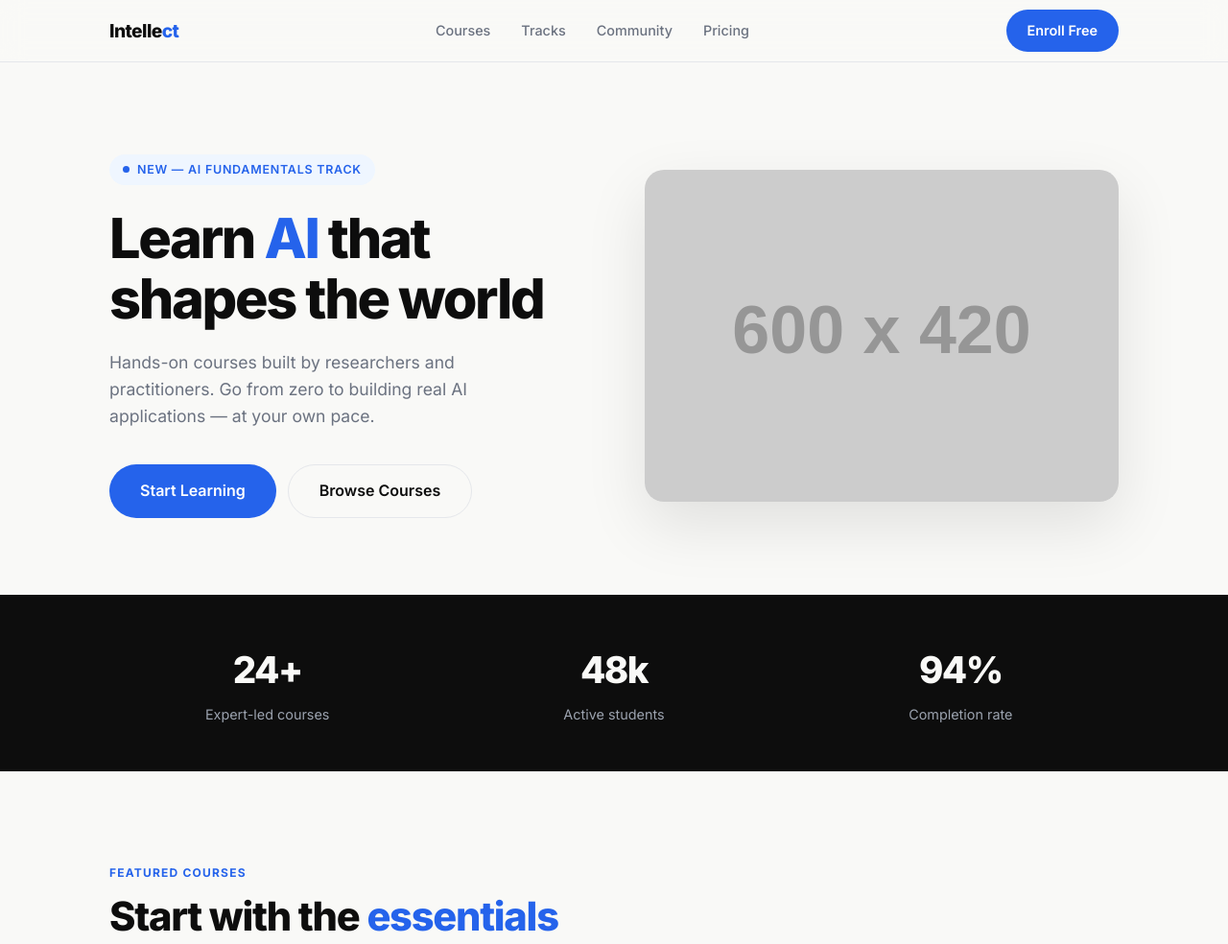
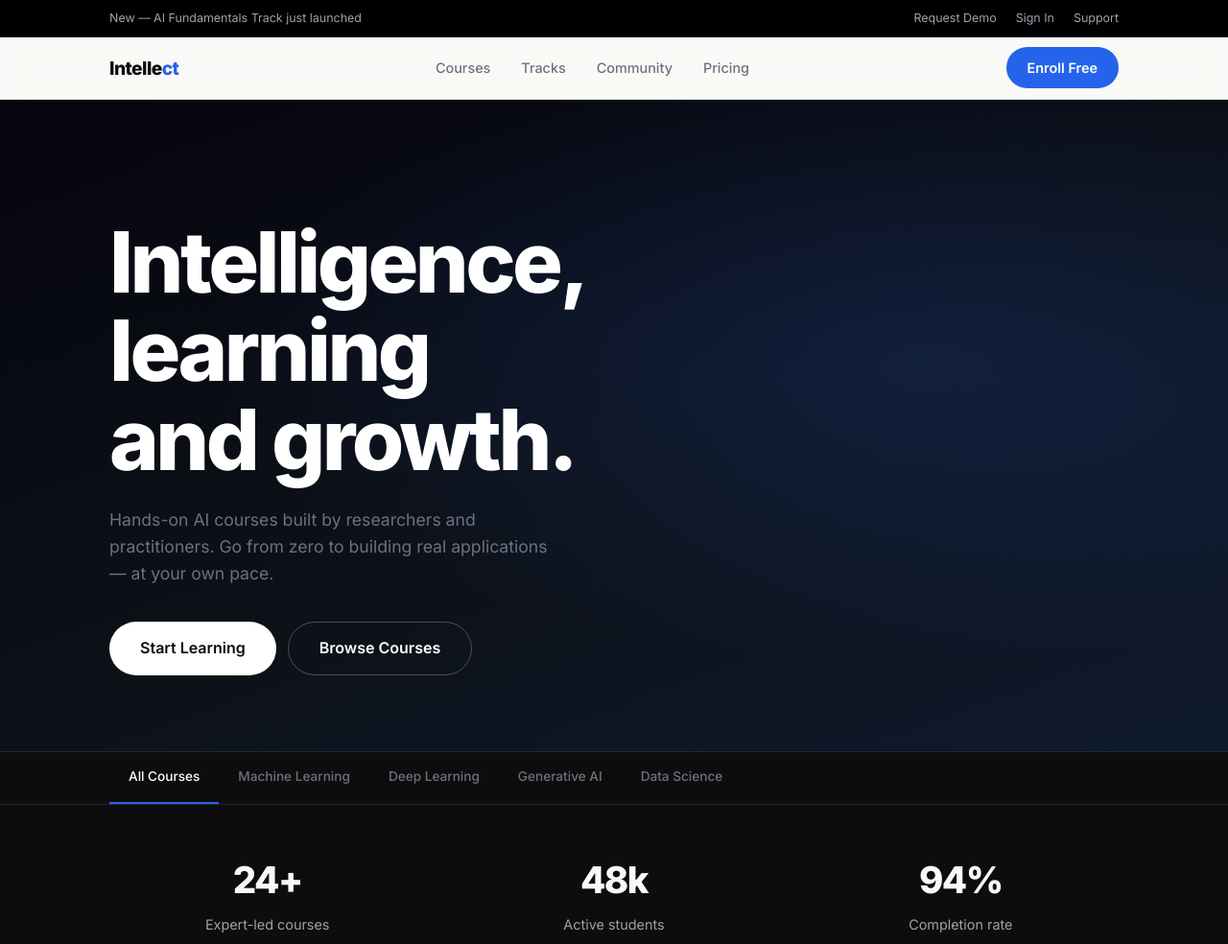
Before and after one commit to wsw112012-del/claude-code-demo, a plain HTML site: page index.html in a window 1280 px wide. Shown: the top 984 px of the page at 96% size. Drawn offline with Linux system fonts and the light colour scheme; placeholder pictures from the web are drawn by us.

Commit message:
Redesign hero to Bloomberg-style: full-width dark banner, top bar, secondary nav

```diff
--- a/index.html
+++ b/index.html
@@ -10,6 +10,18 @@
   <link rel="stylesheet" href="style.css" />
 </head>
 <body>
+
+  <!-- TOP BAR -->
+  <div class="topbar">
+    <div class="topbar-inner">
+      <span>New — AI Fundamentals Track just launched</span>
+      <div class="topbar-links">
+        <a href="#">Request Demo</a>
+        <a href="#">Sign In</a>
+        <a href="#">Support</a>
+      </div>
+    </div>
+  </div>
 
   <!-- NAV -->
   <nav>
@@ -25,23 +37,28 @@
     </div>
   </nav>
 
-  <!-- HERO -->
-  <section>
-    <div class="hero">
-      <div class="hero-content">
-        <div class="hero-tag">New — AI Fundamentals Track</div>
-        <h1>Learn <em>AI</em> that shapes the world</h1>
-        <p>Hands-on courses built by researchers and practitioners. Go from zero to building real AI applications — at your own pace.</p>
-        <div class="hero-ctas">
-          <a href="#" class="btn btn-primary btn-lg">Start Learning</a>
-          <a href="#" class="btn btn-outline btn-lg">Browse Courses</a>
-        </div>
-      </div>
-      <div class="hero-image">
-        <img src="https://placehold.co/600x420/e0e7ff/2563eb?text=AI+Learning" alt="AI learning interface" />
+  <!-- HERO BANNER -->
+  <div class="hero-banner">
+    <div class="hero-content">
+      <h1>Intelligence,<br>learning<br>and growth.</h1>
+      <p>Hands-on AI courses built by researchers and practitioners. Go from zero to building real applications — at your own pace.</p>
+      <div class="hero-ctas">
+        <a href="#" class="btn btn-white btn-lg">Start Learning</a>
+        <a href="#" class="btn btn-ghost btn-lg">Browse Courses</a>
       </div>
     </div>
-  </section>
+  </div>
+
+  <!-- SECONDARY NAV -->
+  <div class="subnav">
+    <div class="subnav-inner">
+      <a href="#" class="subnav-link active">All Courses</a>
+      <a href="#" class="subnav-link">Machine Learning</a>
+      <a href="#" class="subnav-link">Deep Learning</a>
+      <a href="#" class="subnav-link">Generative AI</a>
+      <a href="#" class="subnav-link">Data Science</a>
+    </div>
+  </div>
 
   <!-- STATS -->
   <div class="stats">
--- a/style.css
+++ b/style.css
@@ -92,60 +92,111 @@ nav {
 }
 .btn-white:hover { background: #f0f0ee; }
 
-/* ── HERO ── */
-.hero {
+/* ── TOP BAR ── */
+.topbar {
+  background: #000;
+  color: #9ca3af;
+  font-size: 0.78rem;
+  border-bottom: 1px solid #1f1f1f;
+}
+.topbar-inner {
   max-width: var(--max);
   margin: 0 auto;
-  padding: 96px 24px 80px;
-  display: grid;
-  grid-template-columns: 1fr 1fr;
-  gap: 64px;
+  padding: 9px 24px;
+  display: flex;
   align-items: center;
+  justify-content: space-between;
 }
-.hero-tag {
-  display: inline-flex;
-  align-items: center;
-  gap: 8px;
-  background: #eff6ff;
-  color: var(--accent);
-  font-size: 0.78rem;
-  font-weight: 600;
-  letter-spacing: 0.06em;
-  text-transform: uppercase;
-  padding: 6px 14px;
-  border-radius: 999px;
-  margin-bottom: 24px;
+.topbar-links {
+  display: flex;
+  gap: 20px;
 }
-.hero-tag::before {
+.topbar-links a { color: #9ca3af; transition: color 0.2s; }
+.topbar-links a:hover { color: #fff; }
+
+/* ── HERO BANNER ── */
+.hero-banner {
+  position: relative;
+  min-height: 85vh;
+  background: linear-gradient(160deg, #05050f 0%, #0d1117 55%, #0f1a2e 100%);
+  display: flex;
+  align-items: flex-end;
+  padding-bottom: 80px;
+  overflow: hidden;
+}
+.hero-banner::before {
   content: '';
-  width: 7px; height: 7px;
-  border-radius: 50%;
-  background: var(--accent);
+  position: absolute;
+  inset: 0;
+  background: radial-gradient(ellipse at 75% 40%, rgba(37,99,235,0.18) 0%, transparent 55%);
+  pointer-events: none;
 }
-.hero h1 {
-  font-size: clamp(2.4rem, 5vw, 3.6rem);
+.hero-banner::after {
+  content: '';
+  position: absolute;
+  bottom: 0;
+  left: 0;
+  right: 0;
+  height: 1px;
+  background: #1f2937;
+}
+.hero-banner .hero-content {
+  position: relative;
+  z-index: 1;
+  max-width: var(--max);
+  margin: 0 auto;
+  padding: 0 24px;
+  width: 100%;
+}
+.hero-banner h1 {
+  font-size: clamp(3rem, 7vw, 5.5rem);
   font-weight: 800;
   letter-spacing: -0.04em;
-  line-height: 1.1;
-  margin-bottom: 20px;
+  line-height: 1.05;
+  color: #fff;
+  margin-bottom: 24px;
+  max-width: 680px;
 }
-.hero h1 em {
-  font-style: normal;
-  color: var(--accent);
-}
-.hero p {
+.hero-banner p {
   font-size: 1.1rem;
-  color: var(--muted);
+  color: #6b7280;
   margin-bottom: 36px;
   max-width: 460px;
 }
 .hero-ctas { display: flex; gap: 12px; flex-wrap: wrap; }
-.hero-image img {
-  width: 100%;
-  border-radius: 20px;
+
+/* ── GHOST BUTTON ── */
+.btn-ghost {
+  background: transparent;
+  color: #fff;
+  border: 1.5px solid rgba(255,255,255,0.25);
+}
+.btn-ghost:hover { border-color: rgba(255,255,255,0.7); }
+
+/* ── SECONDARY NAV ── */
+.subnav {
+  background: #0d0d0d;
+  border-bottom: 1px solid #1f2937;
+}
+.subnav-inner {
+  max-width: var(--max);
+  margin: 0 auto;
+  padding: 0 24px;
+  display: flex;
+  overflow-x: auto;
+}
+.subnav-link {
   display: block;
-  box-shadow: 0 24px 64px rgba(0,0,0,0.1);
+  padding: 15px 20px;
+  font-size: 0.85rem;
+  font-weight: 500;
+  color: #6b7280;
+  white-space: nowrap;
+  border-bottom: 2px solid transparent;
+  transition: color 0.2s, border-color 0.2s;
 }
+.subnav-link:hover { color: #d1d5db; }
+.subnav-link.active { color: #fff; border-bottom-color: var(--accent); }
 
 /* ── STATS ── */
 .stats {
@@ -355,8 +406,9 @@ footer {
 
 /* ── RESPONSIVE ── */
 @media (max-width: 768px) {
-  .hero { grid-template-columns: 1fr; gap: 40px; padding: 64px 24px; }
-  .hero-image { order: -1; }
+  .topbar { display: none; }
+  .hero-banner { min-height: 70vh; padding-bottom: 56px; }
+  .hero-banner h1 { font-size: clamp(2.4rem, 8vw, 3rem); }
   .stats-inner { grid-template-columns: 1fr; gap: 24px; }
   .courses-grid { grid-template-columns: 1fr; }
   .steps { grid-template-columns: 1fr; gap: 32px; }
```
